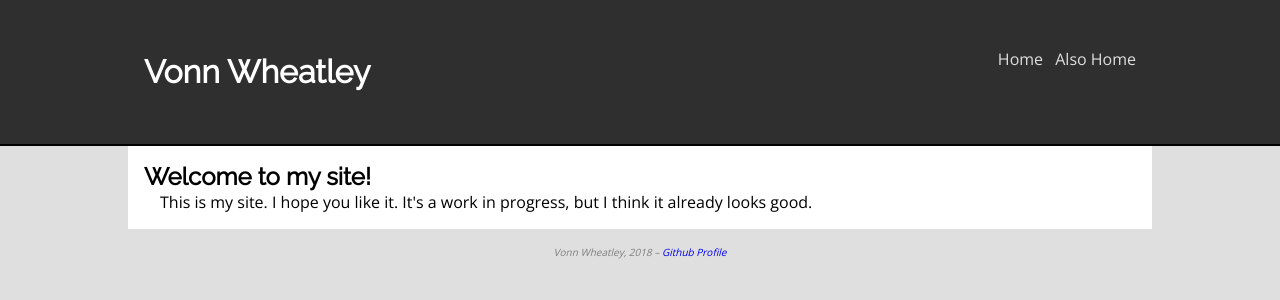
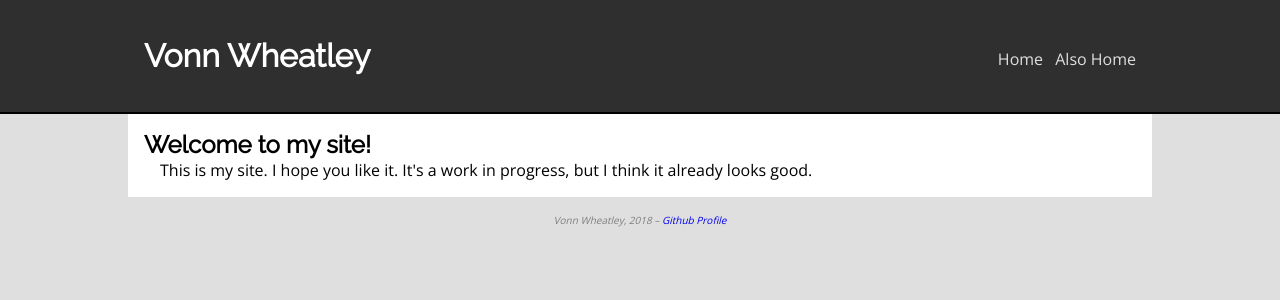
Before and after one commit to VonnW/vonnw.github.io, a Jekyll site: the page built from index.html, in a window 1280 px wide. Shown: the top 300 px of the page. Built offline with Jekyll 4.4.1, drawn with Linux system fonts in a browser that asks for light colours.

Commit message:
fixed the line height and stuff

```diff
--- a/css/style.css
+++ b/css/style.css
@@ -12,6 +12,8 @@
 *::before, *::after {
 	box-sizing: inherit;
 }
+
+h1 { font-size: 2rem; }
 
 /* HTML and Body elements */
 html, body {
@@ -52,7 +54,7 @@ header {
 }
 
 header * {
-	line-height: 2em;
+	line-height: 2rem;
 }
 
 header h1 {
```
